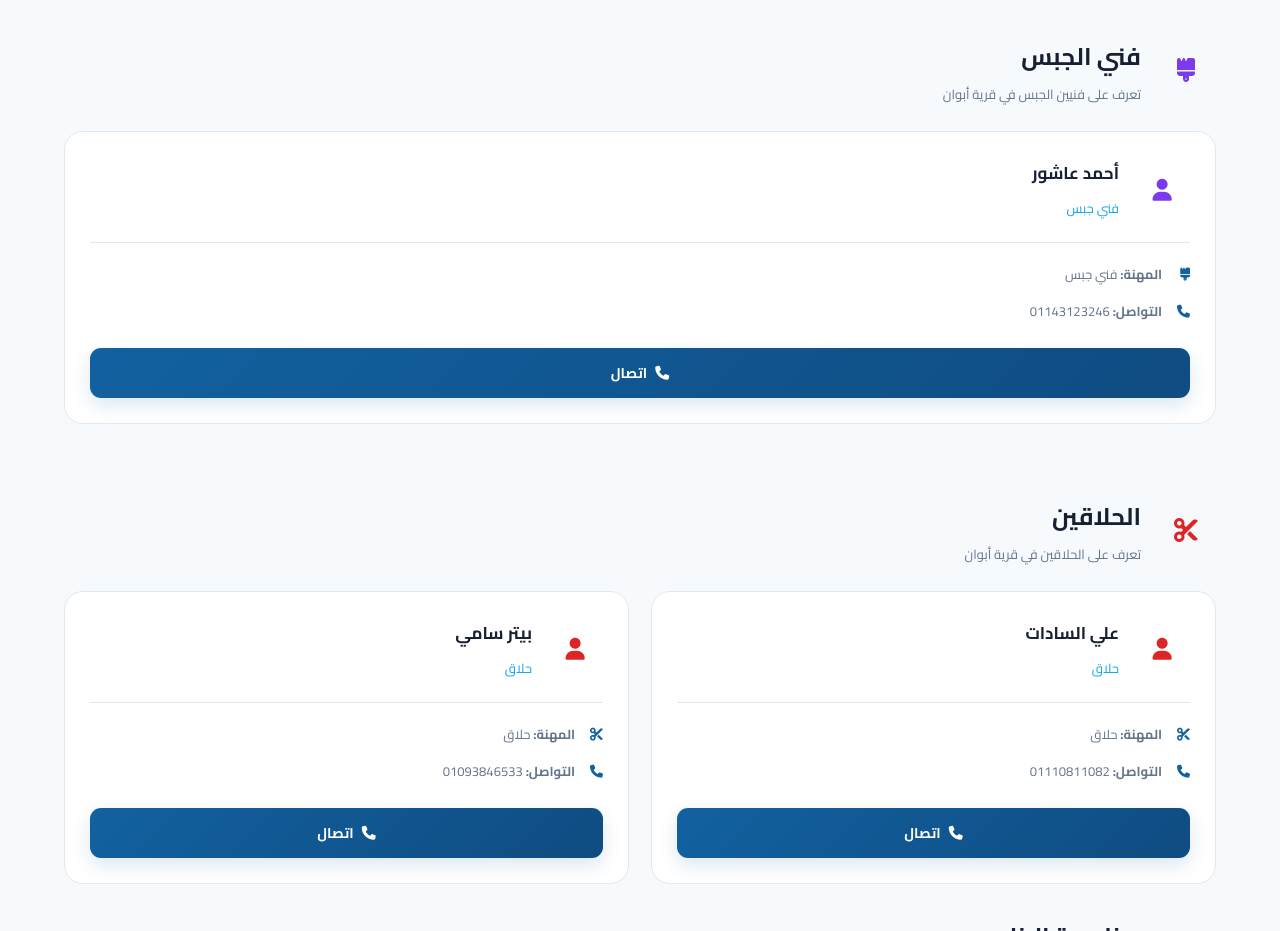
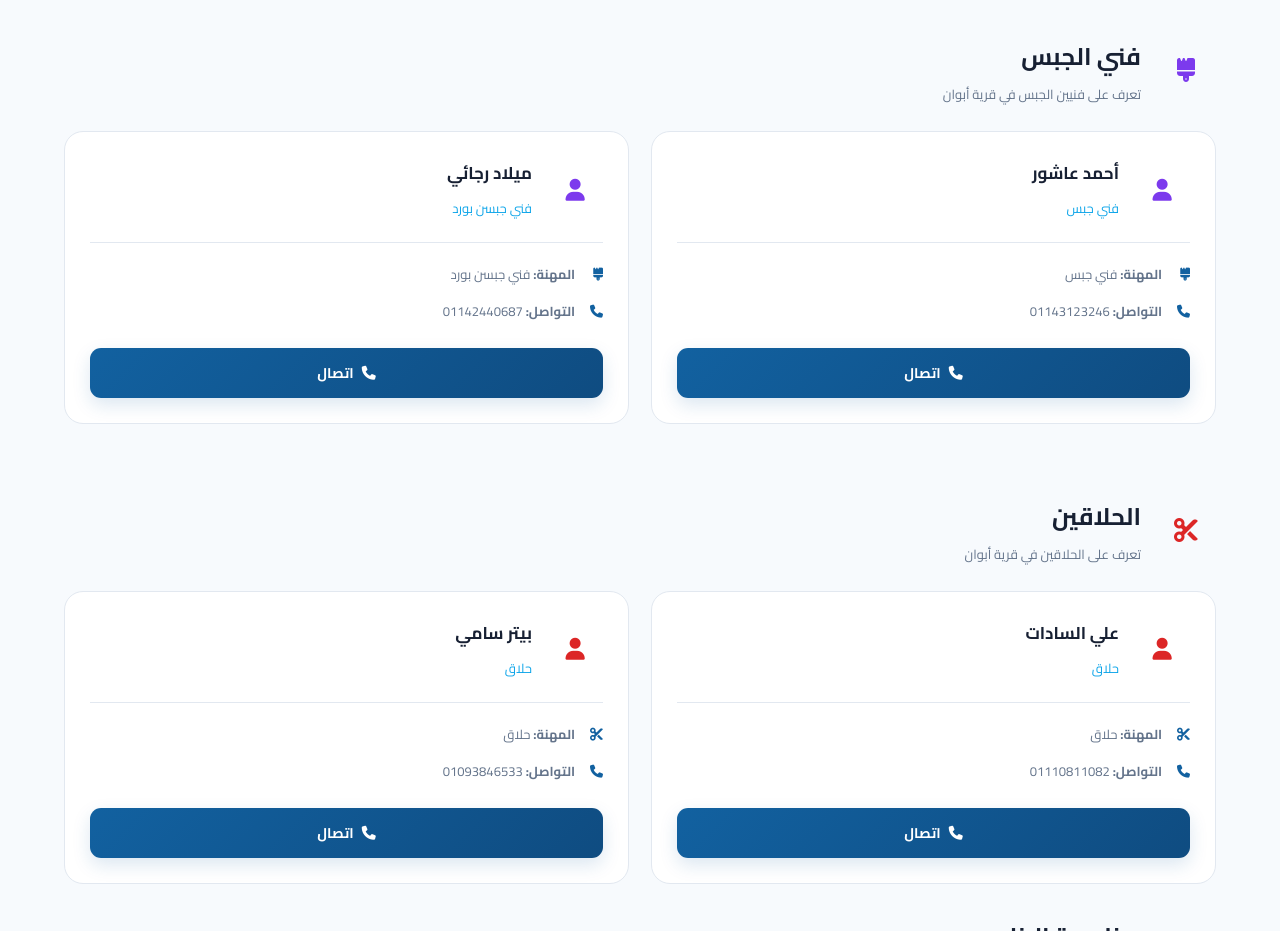
Before and after one commit to AhmedElhieny/daleel-abwan, a plain HTML site: page workers.html in a window 1280 px wide. Shown: the part 4140-5071 px from the top of the page. Drawn offline with Linux system fonts and the light colour scheme.

Commit message:
Update workers.html

```diff
--- a/workers.html
+++ b/workers.html
@@ -1370,6 +1370,67 @@
             </a>
 
         </div>
+        <!-- فني جبس 2 -->
+
+        <div class="directory-card">
+
+            <div class="card-top">
+
+                <div class="person-icon gypsum">
+
+                    <i class="fa-solid fa-user"></i>
+
+                </div>
+
+                <div>
+
+                    <h3>ميلاد رجائي</h3>
+
+                    <span>فني جبسن بورد</span>
+
+                </div>
+
+            </div>
+
+
+            <div class="card-info">
+
+                <p>
+
+                    <i class="fa-solid fa-brush"></i>
+
+                    <strong>المهنة:</strong>
+
+                    فني جبسن بورد
+
+                </p>
+
+
+                <p>
+
+                    <i class="fa-solid fa-phone"></i>
+
+                    <strong>التواصل:</strong>
+
+                    01142440687
+
+                </p>
+
+            </div>
+
+
+            <a
+                href="tel:01142440687"
+                class="call-btn"
+            >
+
+                <i class="fa-solid fa-phone"></i>
+
+                اتصال
+
+            </a>
+
+        </div>
 
 
     </div>
```
